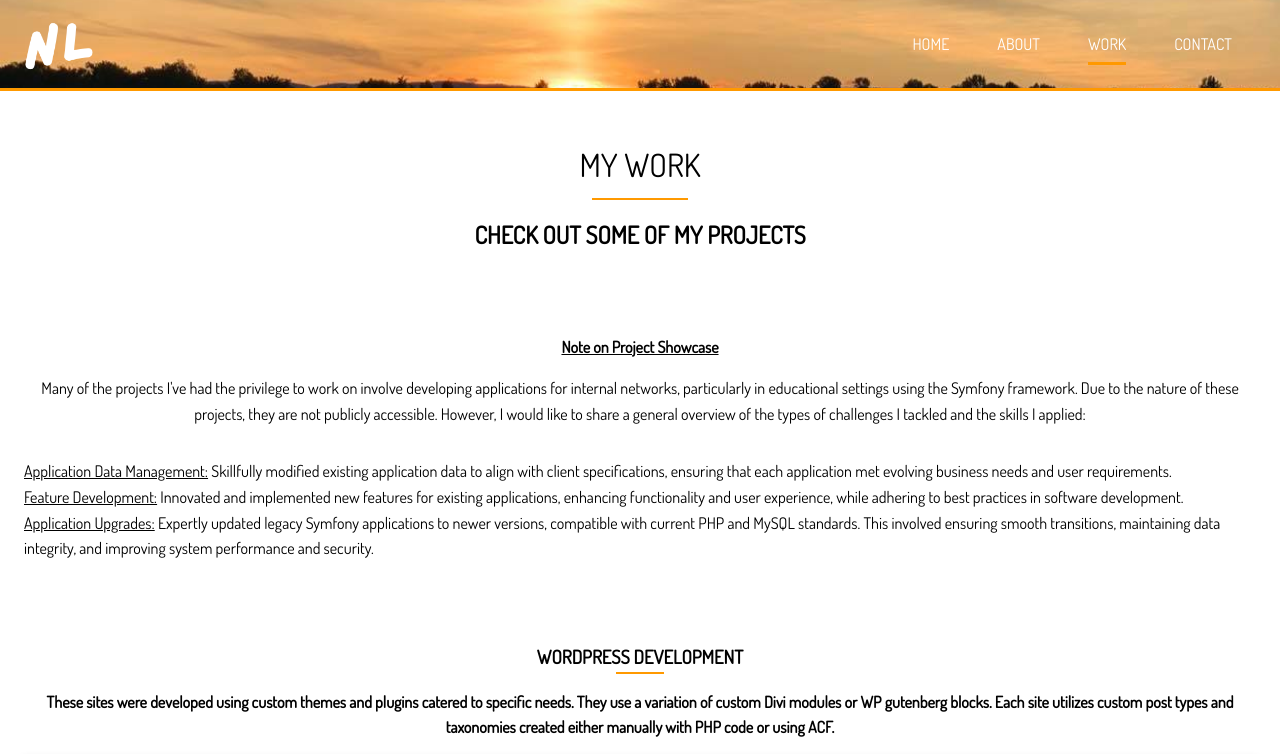
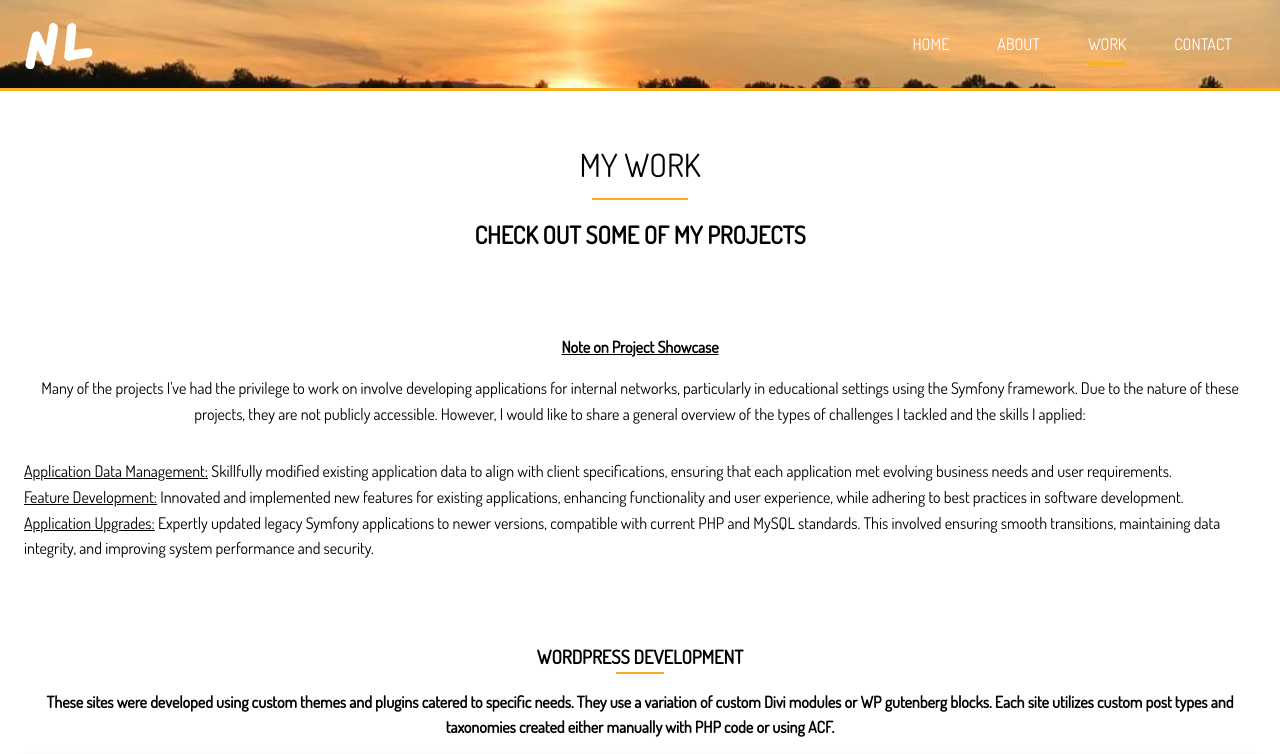
Before and after one commit to NickyLind/PortfolioSiteCSS_HTML, a website: page dist/work.html in a window 1280 px wide. Shown: the top 754 px of the page. Drawn offline with Linux system fonts and the light colour scheme; grey boxes are pictures that could not be loaded.

Commit message:
adjust the primary color for the site

```diff
--- a/scss/_config.scss
+++ b/scss/_config.scss
@@ -1,6 +1,6 @@
 //! Variables
 $website-width: 1280px;
-$main-color: #ff9900;
+$main-color: #f7b022;
 $light-color: #f4f4f4;
 $medium-color: #ccc;
 $dark-color: #333;
```
Also changed, not shown: dist/css/main.css.
